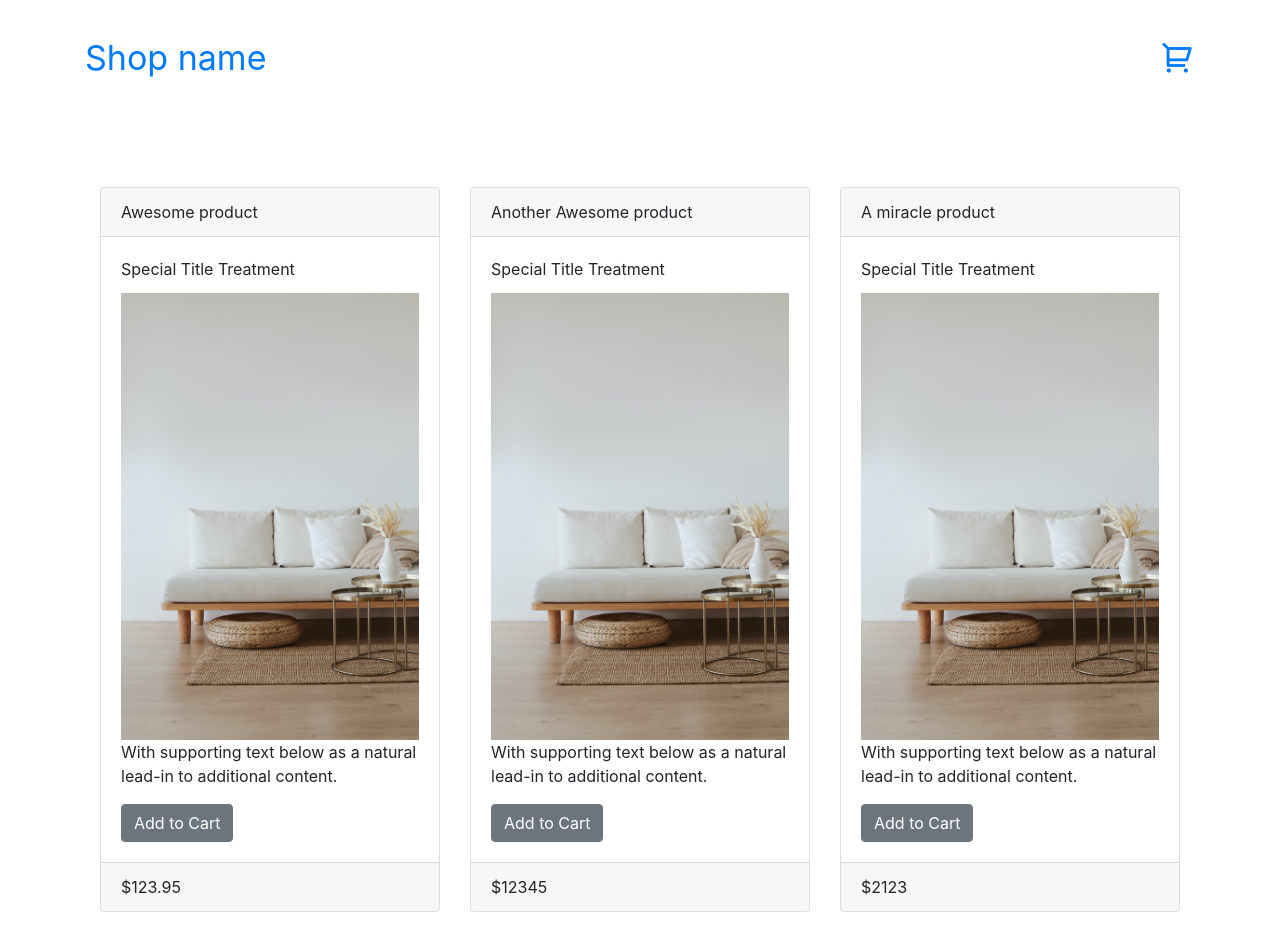
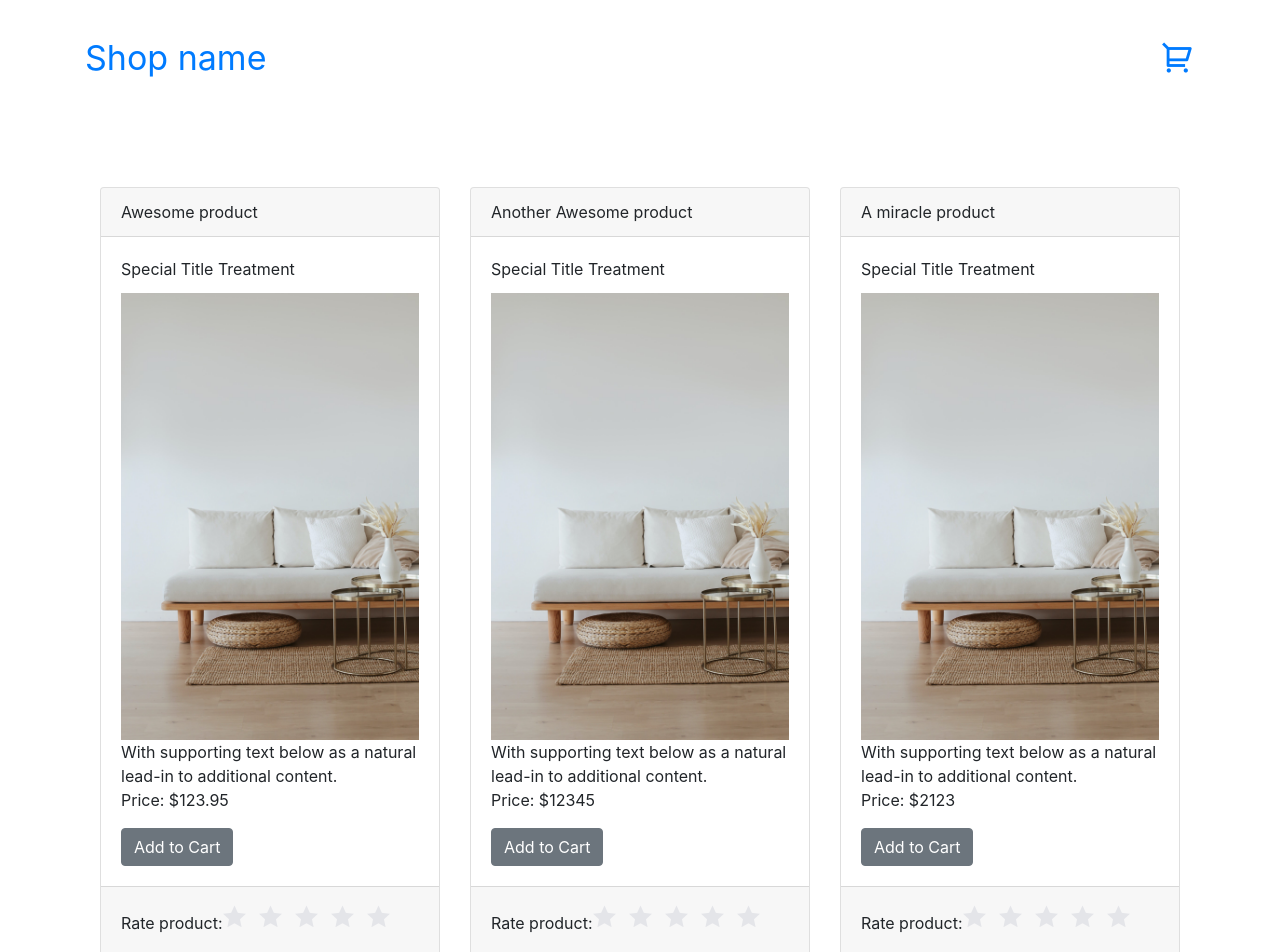
Before and after one commit to andols-dev/webshop, a React (Create React App) app: page / in a window 1280 px wide. Shown: the top 952 px of the page. Built offline with nearby package versions, Linux system fonts and the light colour scheme.

Commit message:
created star rating component

```diff
--- a/src/App.css
+++ b/src/App.css
@@ -2,3 +2,23 @@ img {
     width: 100%;
     height: auto;
 }
+
+input[type="radio"] {
+    display: none;
+
+}
+
+.star {
+    cursor: pointer;
+    font-size: 24px;
+    margin-right: 12px;
+}
+
+.stars {
+
+    display: inline-block;
+}
+
+label {
+    margin-bottom: 0;
+}
--- a/src/components/ProductCard.js
+++ b/src/components/ProductCard.js
@@ -9,6 +9,7 @@ import {
   CardTitle,
   CardText,
 } from "reactstrap";
+import Rating from "./Rating";
 
 export default function ProductCard({ Title, Price, Img, Id, isFavorite}) {
   const [hovered, setHovered] = useState(false);
@@ -16,7 +17,11 @@ export default function ProductCard({ Title, Price, Img, Id, isFavorite}) {
   function heartIcon() {
     if(isFavorite) {
       return (
-        <i className="ri-heart-2-fill" style={{color: "crimson"}} onClick={() => toggleFavourite(Id)}></i>
+        <i
+          className="ri-heart-2-fill"
+          style={{ cursor: "pointer", color: "crimson" }}
+          onClick={() => toggleFavourite(Id)}
+        ></i>
       );
     } else if(hovered) {
       return (
@@ -30,24 +35,33 @@ export default function ProductCard({ Title, Price, Img, Id, isFavorite}) {
     }
   }
   return (
-    <Card className="mt-5"
+    <Card
+      className="mt-5"
       onMouseEnter={() => setHovered(true)}
       onMouseLeave={() => setHovered(false)}
-
     >
       <CardHeader>
-  <span>{Title} </span> <span className="float-right">{heartIcon()}</span>
+        <span>{Title} </span> <span className="float-right">{heartIcon()}</span>
       </CardHeader>
       <CardBody>
         <CardTitle>Special Title Treatment</CardTitle>
-
         <CardText>
-         <img src={Img} alt=""/>
+          <img src={Img} alt="" />
           With supporting text below as a natural lead-in to additional content.
+          <br></br>
+          <span className="mt-1">Price: ${Price}</span>
         </CardText>
         <Button>Add to Cart</Button>
       </CardBody>
-      <CardFooter>${Price}</CardFooter>
+      <CardFooter>
+        <span>
+          Rate product:
+          <span className="stars">
+            {" "}
+            <Rating />
+          </span>
+        </span>
+      </CardFooter>
     </Card>
   );
 }
--- /dev/null
+++ b/src/components/Rating.js
@@ -0,0 +1,36 @@
+import React, {useState} from 'react'
+
+export default function Rating() {
+    const [rating, setRating] = useState(null);
+    const [hover, setHover] = useState(null);
+
+    return (
+        <>
+            {[...Array(5)].map((star, i) => {
+                const ratingValue = i + 1;
+                return (
+                  <label key={i}>
+                    <input
+                      type="radio"
+                      name="rating"
+                      value={ratingValue}
+                      onClick={() => setRating(ratingValue)}
+                    />
+                    <i
+                      className="ri-star-fill star"
+                      style={
+                        ratingValue <= (hover || rating)
+                          ? { color: "#ffc107" }
+                          : { color: "#e4e5e9" }
+                      }
+                      onMouseEnter={() => setHover(ratingValue)}
+                      onMouseLeave={() => setHover(null)}
+                    ></i>
+                  </label>
+                );
+
+
+            })}
+        </>
+    )
+}
```
